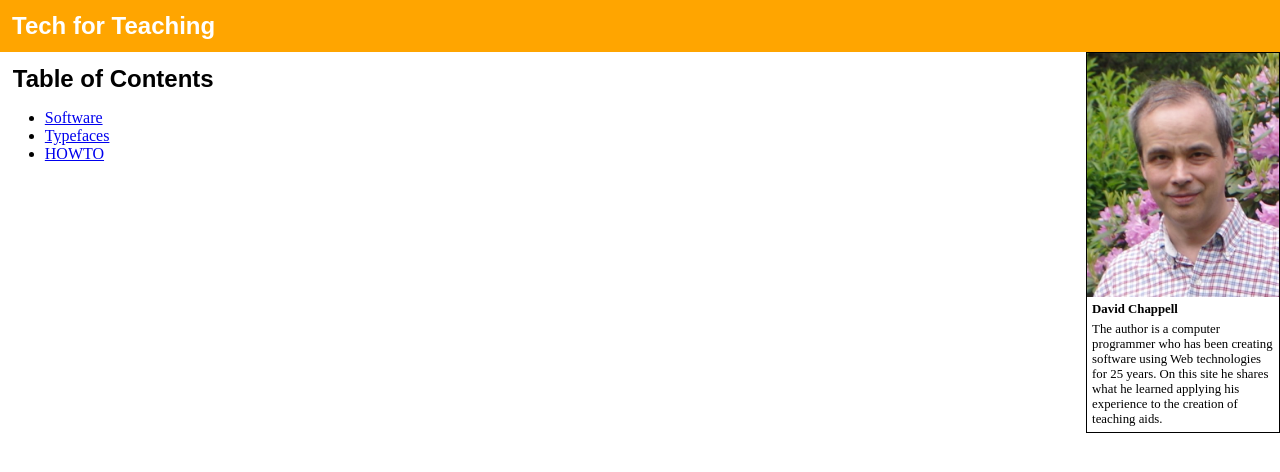
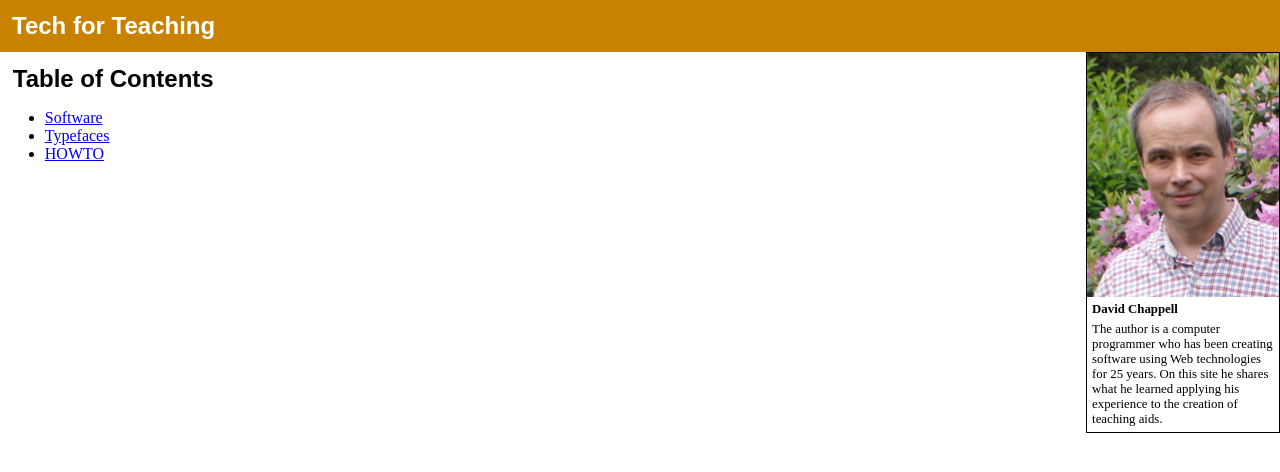
Before and after one commit to david672orford/tech-for-teaching, a Jekyll site: the page built from index.md, in a window 1280 px wide. Shown: the top 472 px of the page. Built offline with Jekyll 4.4.1, drawn with Linux system fonts in a browser that asks for light colours; our own code applies the rules of GitHub Pages for plain Markdown files.

Commit message:
Update style.css

```diff
--- a/assets/css/style.css
+++ b/assets/css/style.css
@@ -13,7 +13,7 @@ MAIN {
 HEADER {
 	padding: 12px;
 	color: white;
-	background-color: orange;
+	background-color: #c88200;
 	}
 H1 {
 	font-family: sans-serif;
```
